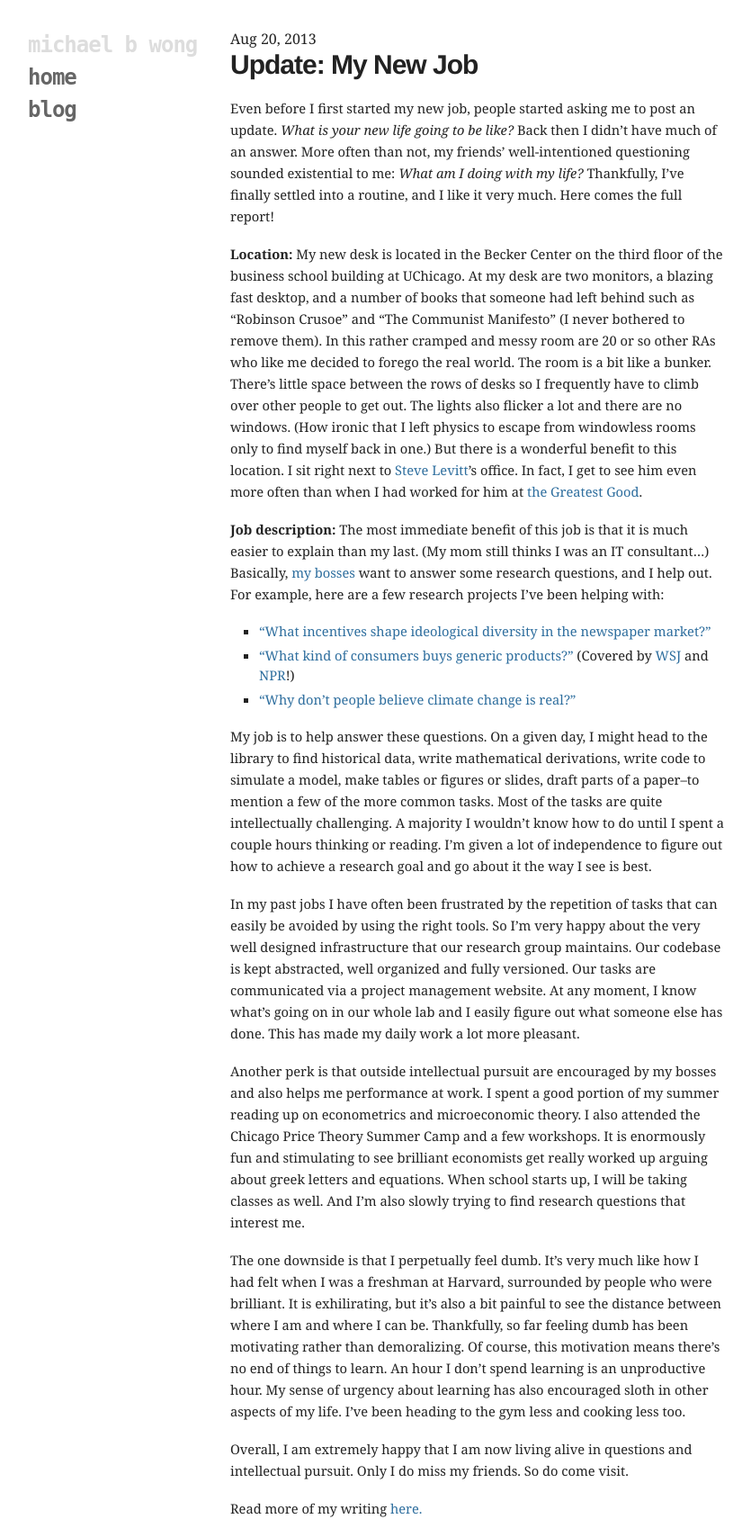
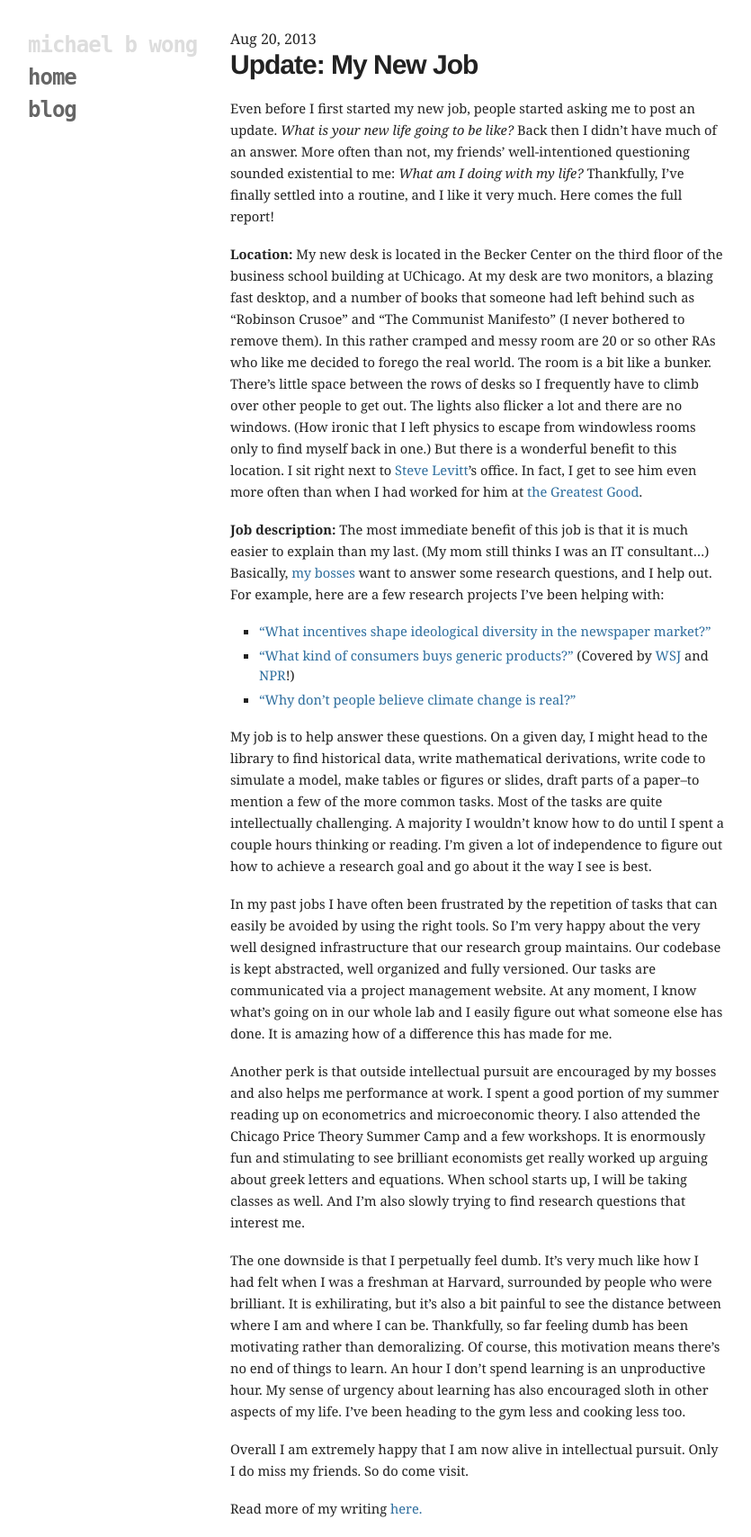
Before and after one commit to mbwong/mbwong.github.com, a Jekyll site: the page built from _posts/2013-08-20-new-job.md, in a window 1280 px wide. Shown: the whole page at 90% size, without its empty margins (94-929 px from the left). Built offline with Jekyll 4.4.1, drawn with Linux system fonts in a browser that asks for light colours.

Commit message:
Update 2013-08-20-new-job.md

```diff
--- a/_posts/2013-08-20-new-job.md
+++ b/_posts/2013-08-20-new-job.md
@@ -29,10 +29,10 @@ __Job description:__ The most immediate benefit of this job is that it is much e
 
 My job is to help answer these questions. On a given day, I might head to the library to find historical data, write mathematical derivations, write code to simulate a model, make tables or figures or slides, draft parts of a paper--to mention a few of the more common tasks. Most of the tasks are quite intellectually challenging. A majority I wouldn't know how to do until I spent a couple hours thinking or reading. I'm given a lot of independence to figure out how to achieve a research goal and go about it the way I see is best.
 
-In my past jobs I have often been frustrated by the repetition of tasks that can easily be avoided by using the right tools. So I'm very happy about the very well designed infrastructure that our research group maintains. Our codebase is kept abstracted, well organized and fully versioned. Our tasks are communicated via a project management website. At any moment, I know what's going on in our whole lab and I easily figure out what someone else has done. This has made my daily work a lot more pleasant.
+In my past jobs I have often been frustrated by the repetition of tasks that can easily be avoided by using the right tools. So I'm very happy about the very well designed infrastructure that our research group maintains. Our codebase is kept abstracted, well organized and fully versioned. Our tasks are communicated via a project management website. At any moment, I know what's going on in our whole lab and I easily figure out what someone else has done. It is amazing how of a difference this has made for me.
 
 Another perk is that outside intellectual pursuit are encouraged by my bosses and also helps me performance at work. I spent a good portion of my summer reading up on econometrics and microeconomic theory. I also attended the Chicago Price Theory Summer Camp and a few workshops. It is enormously fun and stimulating to see brilliant economists get really worked up arguing about greek letters and equations. When school starts up, I will be taking classes as well. And I'm also slowly trying to find research questions that interest me.
 
 The one downside is that I perpetually feel dumb. It's very much like how I had felt when I was a freshman at Harvard, surrounded by people who were brilliant. It is exhilirating, but it's also a bit painful to see the distance between where I am and where I can be. Thankfully, so far feeling dumb has been motivating rather than demoralizing. Of course, this motivation means there's no end of things to learn. An hour I don't spend learning is an unproductive hour. My sense of urgency about learning has also encouraged sloth in other aspects of my life. I've been heading to the gym less and cooking less too.
 
-Overall, I am extremely happy that I am now living alive in questions and intellectual pursuit. Only I do miss my friends. So do come visit.
+Overall I am extremely happy that I am now alive in intellectual pursuit. Only I do miss my friends. So do come visit.
```
